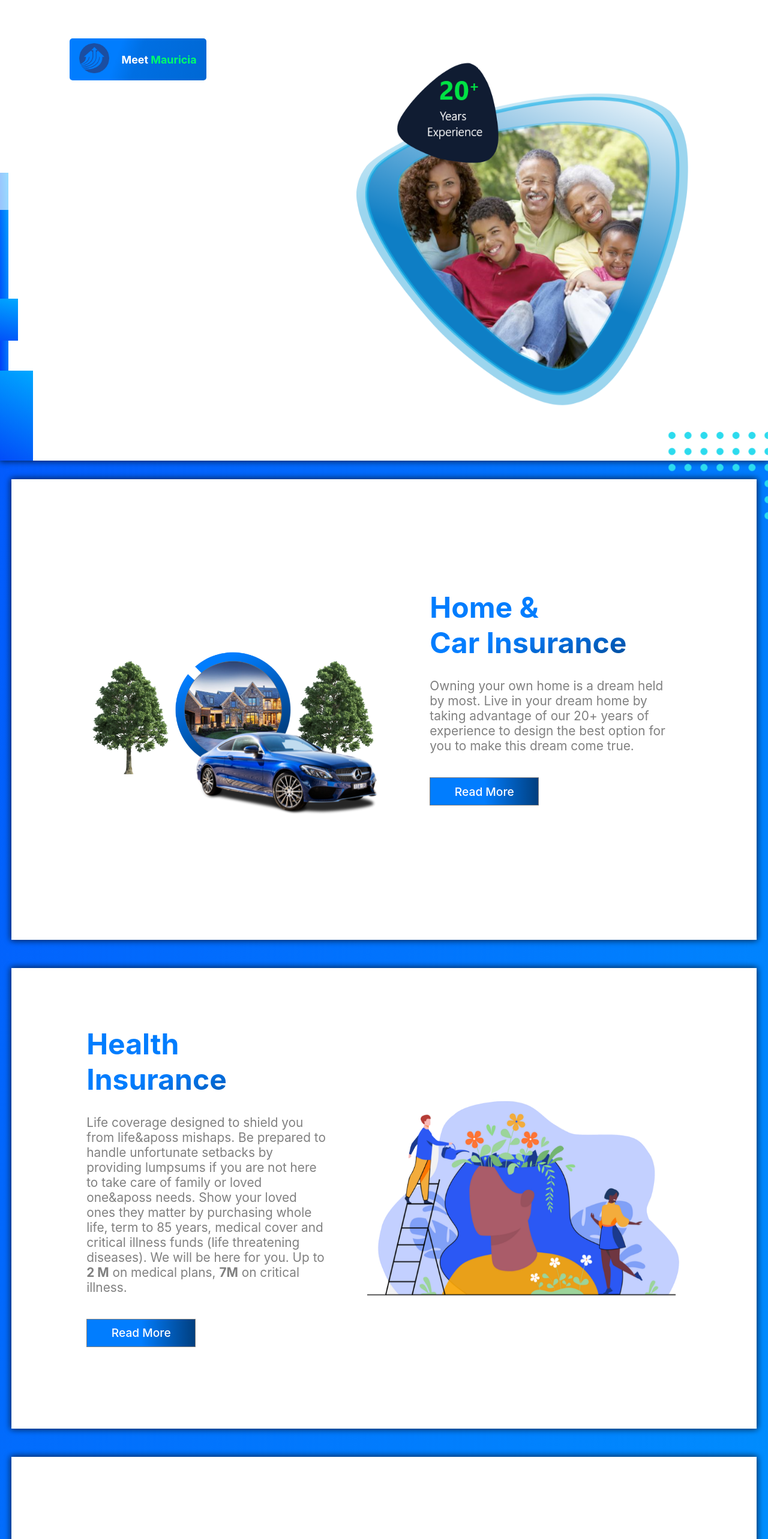
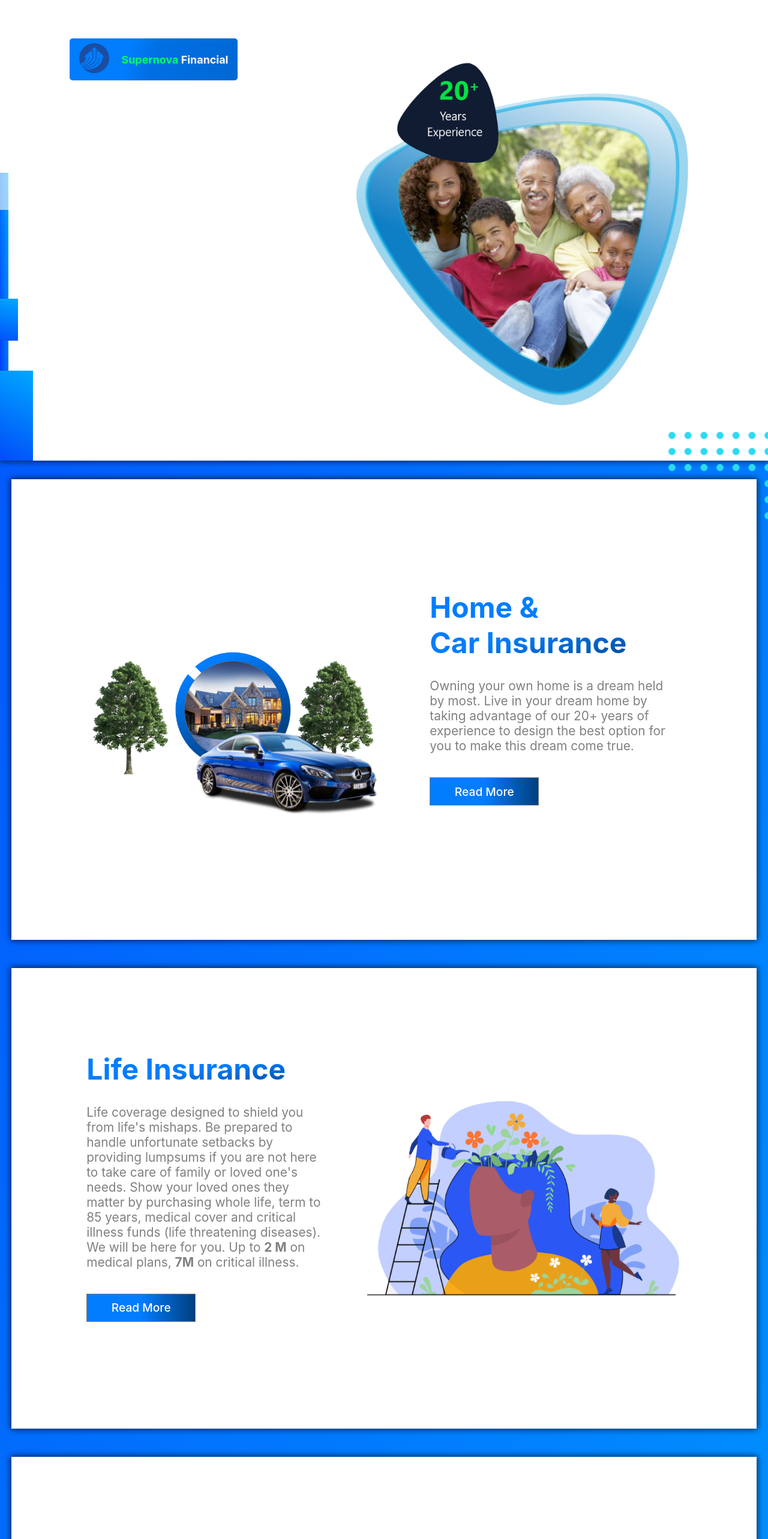
Before and after one commit to JonG-exe/supernova-app, a Next.js app: page /services in a window 1280 px wide. Shown: the top 2566 px of the page at 60% size. Built offline with nearby package versions, Linux system fonts and the light colour scheme.

Commit message:
Fixed apostrophe issues

```diff
--- a/components/Nav.js
+++ b/components/Nav.js
@@ -11,7 +11,7 @@ export default function Nav () {
               <Link href="/"><Image alt="" className="logo" src={Logo}/></Link>
             </li>
             <li className="meet_mauri_li">
-              <Link className="meet_mauri" href="/">Meet <span>Mauricia</span></Link>
+              <Link className="meet_mauri" href="/"> <span>Supernova</span> Financial</Link>
             </li>
         </ul>
     </nav>
--- a/pages/index.js
+++ b/pages/index.js
@@ -54,7 +54,7 @@ const Index = () => {
                     {/* My goals align with your financial needs.
                     I work with you to curate your most economical
                     life solutions. */}
-                    Giving you the piece of mind you need to secure you through life&aposs unpredictable twists and turns.
+                    Giving you the piece of mind you need to secure you through life{"'s"} unpredictable twists and turns.
                 </p>
 
                 <div className="mainButtonContainer">
--- a/pages/services.js
+++ b/pages/services.js
@@ -51,7 +51,7 @@ export default function Services () {
                         <a href="#section_2" className="slide_btn">
                             <div className="insurance_btn btn_1">
                                 <Image alt="" className="btn_image" src={CarIcon}/>
-                                <h3>Car Insurance</h3>
+                                <h3>Home & Car</h3>
                             </div>
                         </a >
 
@@ -62,12 +62,12 @@ export default function Services () {
                             </div>
                         </a >
 
-                        <a href="#section_4" className="slide_btn">
+                        {/* <a href="#section_4" className="slide_btn">
                             <div className="insurance_btn btn_3">
                                 <Image alt="" className="btn_image"src={HomeIcon}/>
                                 <h3>Home & Life</h3>
                             </div>
-                        </a >
+                        </a > */}
 
                         <a href="#section_4" className="slide_btn">
                             <div className="insurance_btn btn_4">
@@ -115,9 +115,9 @@ export default function Services () {
             <section>
                 <div className="container">
                     <div className="section-one ">
-                        <h2>Health <br/> Insurance</h2>
+                        <h2>Life Insurance</h2>
 
-                        <p>Life coverage designed to shield you from life&aposs mishaps. Be prepared to handle unfortunate setbacks by providing lumpsums if you are not here to take care of family or loved one&aposs needs. Show your loved ones they matter by purchasing whole life, term to 85 years, medical cover and critical illness funds (life threatening diseases). We will be here for you. Up to <b>2 M</b> on medical plans, <b>7M</b> on critical illness.
+                        <p>Life coverage designed to shield you from life{"'s"} mishaps. Be prepared to handle unfortunate setbacks by providing lumpsums if you are not here to take care of family or loved one{"'s"} needs. Show your loved ones they matter by purchasing whole life, term to 85 years, medical cover and critical illness funds (life threatening diseases). We will be here for you. Up to <b>2 M</b> on medical plans, <b>7M</b> on critical illness.
                         </p>
 
                         <a className="CTA get-quote" href="#">Read More</a>
```
